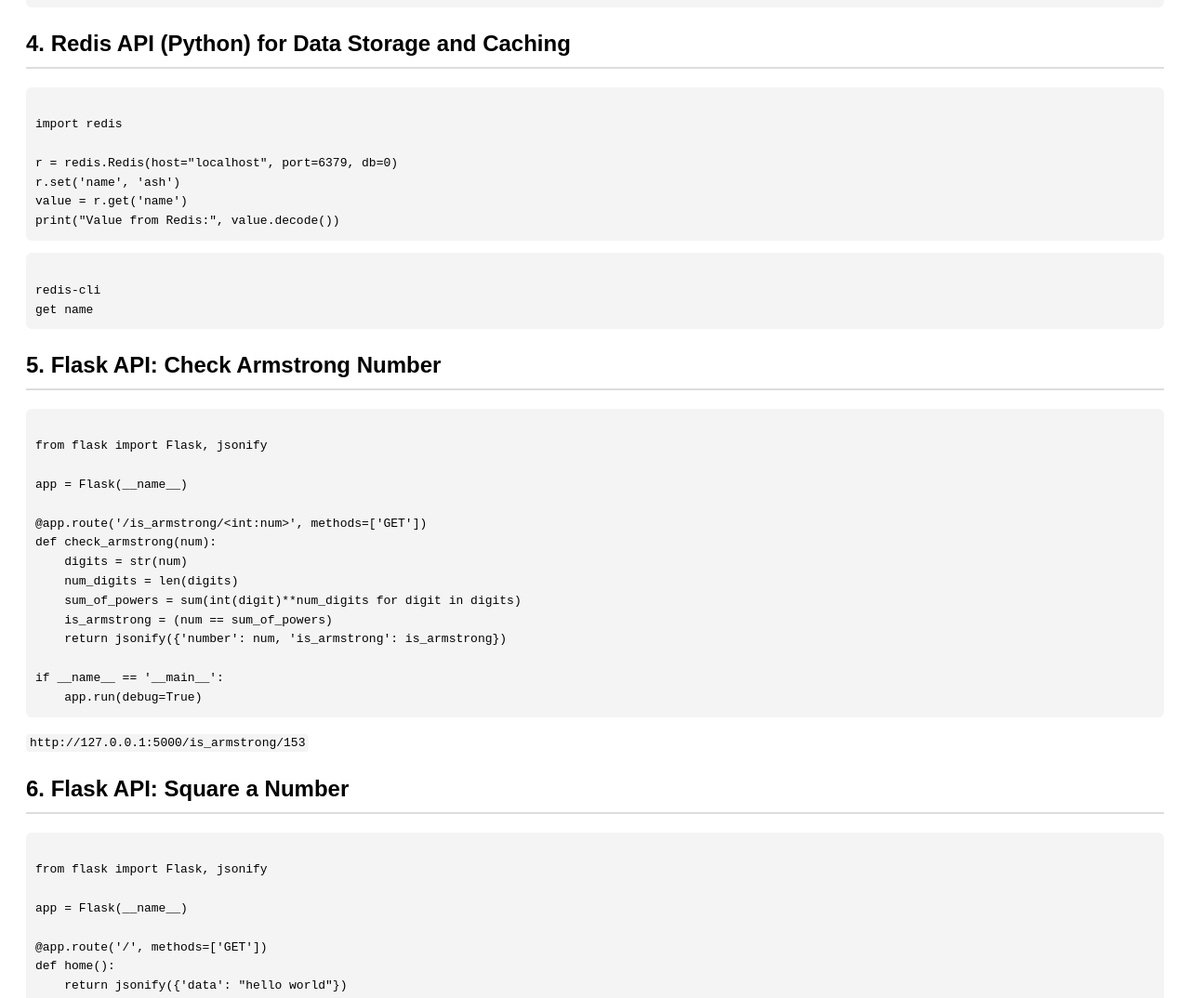
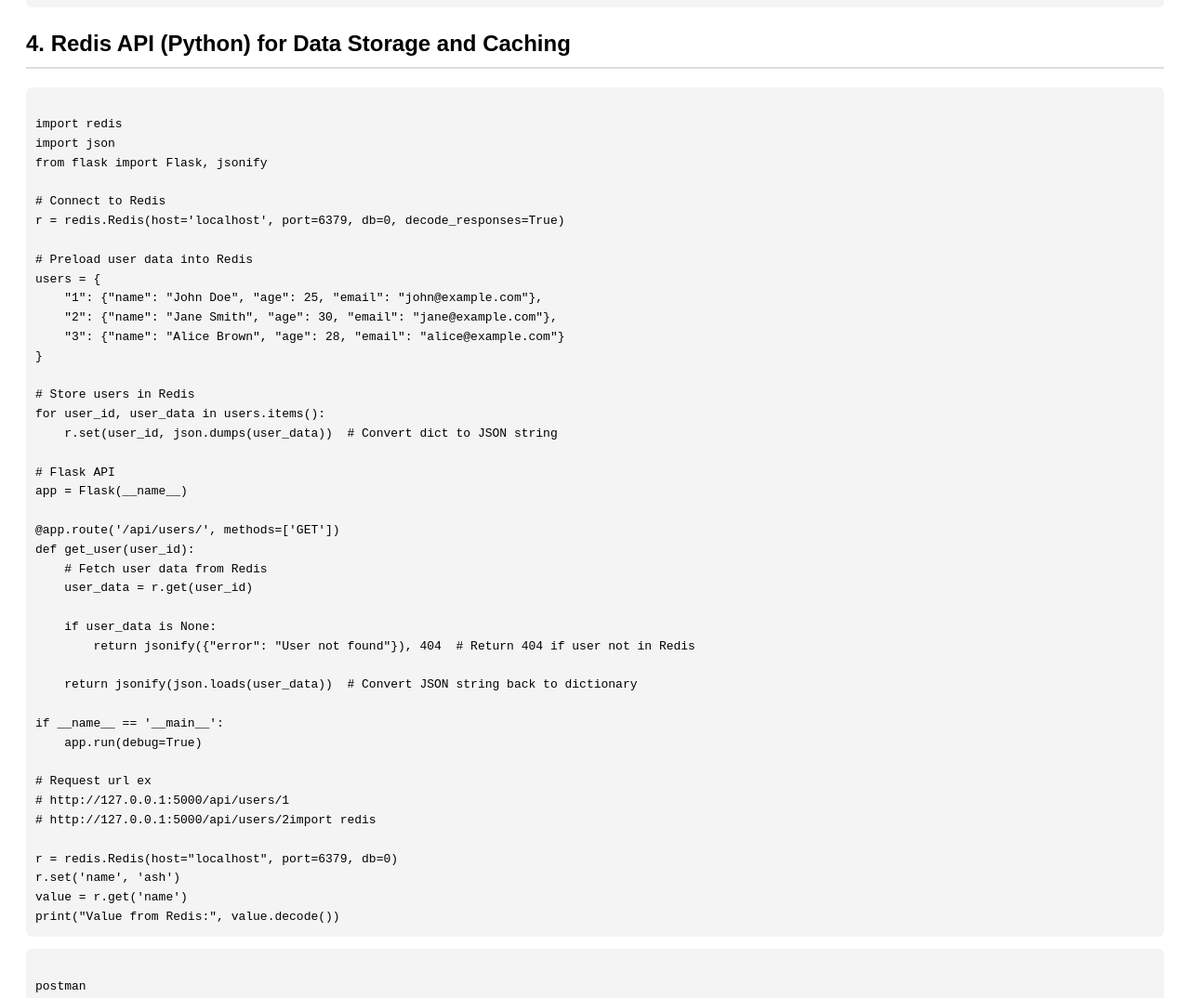
Before and after one commit to vikasjsharma71/e, a plain HTML site: page index.html in a window 1280 px wide. Shown: the part 2198-3272 px from the top of the page at 93% size. Drawn offline with Linux system fonts and the light colour scheme.

Commit message:
index.html

```diff
--- a/index.html
+++ b/index.html
@@ -114,6 +114,42 @@
 <h2>4. Redis API (Python) for Data Storage and Caching</h2>
 <pre><code>
 import redis
+import json
+from flask import Flask, jsonify
+
+# Connect to Redis
+r = redis.Redis(host='localhost', port=6379, db=0, decode_responses=True)
+
+# Preload user data into Redis
+users = {
+    "1": {"name": "John Doe", "age": 25, "email": "john@example.com"},
+    "2": {"name": "Jane Smith", "age": 30, "email": "jane@example.com"},
+    "3": {"name": "Alice Brown", "age": 28, "email": "alice@example.com"}
+}
+
+# Store users in Redis
+for user_id, user_data in users.items():
+    r.set(user_id, json.dumps(user_data))  # Convert dict to JSON string
+
+# Flask API
+app = Flask(__name__)
+
+@app.route('/api/users/<user_id>', methods=['GET'])
+def get_user(user_id):
+    # Fetch user data from Redis
+    user_data = r.get(user_id)
+
+    if user_data is None:
+        return jsonify({"error": "User not found"}), 404  # Return 404 if user not in Redis
+
+    return jsonify(json.loads(user_data))  # Convert JSON string back to dictionary
+
+if __name__ == '__main__':
+    app.run(debug=True)
+
+# Request url ex
+# http://127.0.0.1:5000/api/users/1
+# http://127.0.0.1:5000/api/users/2import redis
 
 r = redis.Redis(host="localhost", port=6379, db=0)
 r.set('name', 'ash')
@@ -122,8 +158,7 @@
 </code></pre>
 
 <pre><code>
-redis-cli
-get name
+postman
 </code></pre>
 
 <h2>5. Flask API: Check Armstrong Number</h2>
```
